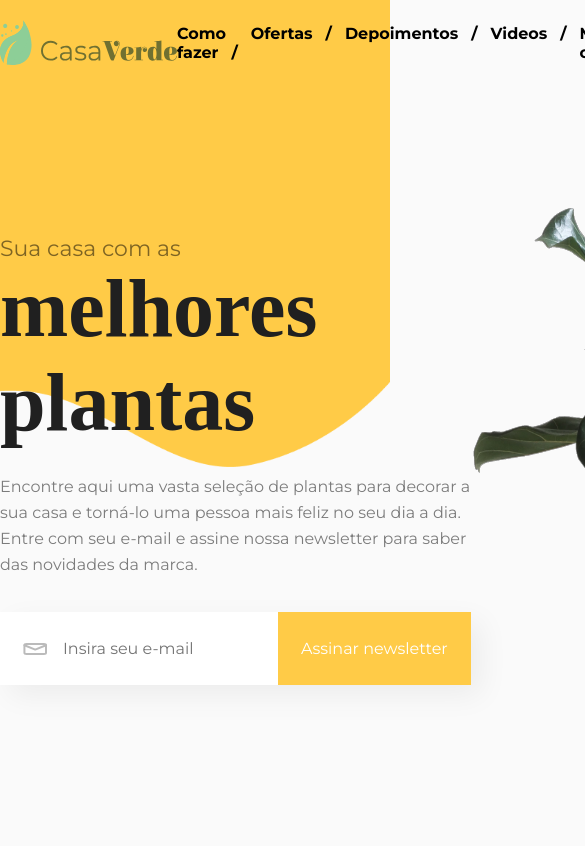
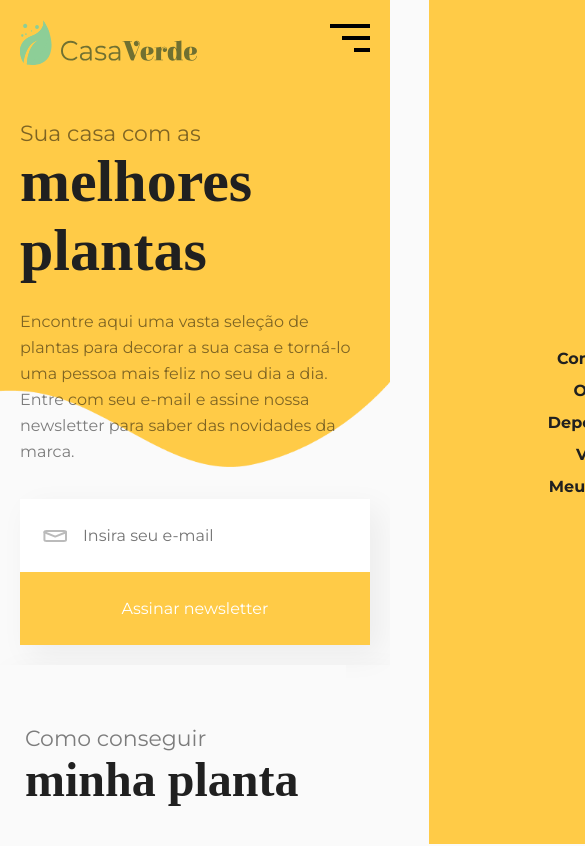
Before and after one commit to Artur906/casa-verde, a React (Vite) app: page / in a window 390 px wide. Shown: the top 846 px of the page, 585 px wide, since content can reach past the window. Built offline with nearby package versions, Linux system fonts and the light colour scheme; a web font is replaced by a local one.

Commit message:
responsive design

```diff
--- a/src/components/AssinaturaNewsletter/styled.jsx
+++ b/src/components/AssinaturaNewsletter/styled.jsx
@@ -6,6 +6,17 @@ export const Section = styled.section`
 
   aside {
     flex: 1;
+  }
+
+  @media screen and (max-width: 800px) {
+    aside {
+      display: none;
+    }
+
+    & {
+      display: block;
+      min-width: 100%;
+    }
   }
 `
 
@@ -19,11 +30,26 @@ export const Main = styled.main`
   }
 
   h1, p {
-    max-width: 49rem;
+    width: 49rem;
   }
 
   p{
     margin: 2.4rem 0 3.4rem 0;
     line-height: 2.6rem;
   }
+
+  @media screen and (max-width: 600px) {
+    p, h1 {
+      will-change: contents;
+      width: auto;
+    }
+
+    & {
+      padding: 2rem;
+      max-width: 100%;
+
+      margin: auto;
+      margin-top: 10rem;
+    }
+  }
 `
--- a/src/components/ComoFazer/styled.jsx
+++ b/src/components/ComoFazer/styled.jsx
@@ -45,4 +45,22 @@ export const Section = styled.section`
     margin-right: 1.6rem;
     border-radius: 5rem ;
   }
+
+  @media screen and (max-width: 800px) {
+    aside {
+      display: none;
+    }
+
+    article {
+      width: fit-content;
+    }
+
+    & {
+      display: block;
+      align-items: center;
+      width: 100vw;
+      margin: auto;
+    }
+
+  }
 `
--- a/src/components/EmailField/styled.jsx
+++ b/src/components/EmailField/styled.jsx
@@ -40,6 +40,13 @@ export const Email = styled.div`
   button:hover {
     filter: contrast(1.1);
   }
+
+  @media screen and (max-width: 600px){
+    & {
+      min-width: none;
+      flex-direction: column;
+    }
+  }
 `
 
 export const ErrorMessage = styled.p`
--- a/src/components/Menu/index.jsx
+++ b/src/components/Menu/index.jsx
@@ -1,20 +1,54 @@
+import { useEffect, useState } from 'react'
 import logo from '../../assets/icons/logo-casa-verde.svg'
 import { Header, Ul } from './styled'
 
 
 export default function Menu() {
+  const [windowWidth, setWindowWidth] = useState(0)
+  const [menuActive, setMenuActive] = useState(false)
+
+  useEffect(() => {
+    const handleResize = () => {
+      setWindowWidth(window.innerWidth);
+    };
+    window.addEventListener("resize", handleResize);
+
+    return () => window.removeEventListener("resize", handleResize);
+  }, []);
+
+  const handleToggleMenu = () => {
+    setMenuActive(state => !state)
+  }
+
   return (
     <Header>
       <img src={logo} alt="logo casa verde" />
       <nav>
-        <Ul>
-          <li>Como fazer</li>
-          <li>Ofertas</li>
-          <li>Depoimentos</li>
-          <li>Videos</li>
-          <li>Meu carrinho</li>
+        <Ul className={menuActive && windowWidth < 900 ? "actived-menu" : ""}>
+          <li><a href='#'>Como fazer</a></li>
+          <li><a href='#'>Ofertas</a></li>
+          <li><a href='#'>Depoimentos</a></li>
+          <li><a href='#'>Videos</a></li>
+          <li><a href='#'>Meu carrinho</a></li>
         </Ul>
       </nav>
+      {menuActive ? (
+        <button className='toggle-menu-button' onClick={handleToggleMenu}>
+          <svg viewBox="0 0 100 80" width="40" height="40">
+            <rect width="100" height="10"></rect>
+            <rect y="30" width="100" height="10"></rect>
+            <rect y="60" width="100" height="10"></rect>
+          </svg>
+        </button>
+      ) : (
+        <button className='toggle-menu-button' onClick={handleToggleMenu} >
+          <svg viewBox="0 0 100 80" width="40" height="40">
+            <rect width="100" height="10"></rect>
+            <rect y="30" x="30" width="70" height="10"></rect>
+            <rect y="60" x="60" width="40" height="10"></rect>
+          </svg>
+        </button>
+      )}
     </Header>
   )
 }
--- a/src/components/Menu/styled.jsx
+++ b/src/components/Menu/styled.jsx
@@ -4,7 +4,33 @@ export const Header = styled.header`
   display: flex;
   align-items: center;
   justify-content: space-between;
-  padding: 2rem 0;
+  padding: 2rem 2rem;
+
+  .toggle-menu-button {
+    display: none;
+  }
+
+  @media screen and (max-width: 900px){
+    & {
+      position: fixed;
+      top: 0;
+      z-index: 100;
+      background-color: var(--light-orange);
+      width: 100%;
+    }
+    .toggle-menu-button {
+      display: block;
+      z-index: 1000;
+      position: fixed;
+      top: 2rem;
+      right: 2rem;
+
+      background-color: transparent;
+      border: none;
+
+      transition: all .5s ease-in ;
+    }
+  }
 `
 
 export const Ul = styled.ul`
@@ -13,12 +39,44 @@ export const Ul = styled.ul`
   gap: 1.3rem;
   font-weight: bold;
 
-  li {
+  li, a {
+    text-decoration: none;
     font-size: 1.6rem;
+    color: var(--text-gray);
   }
 
   li:not(:last-child)::after{
     content: '/';
     margin-left: 1.3rem;
   }
+
+  @media screen and (max-width: 900px) {
+    & {
+      flex-direction: column;
+      position: fixed;
+      background-color: var(--light-orange);
+
+      padding: 3rem;
+      top: 0;
+      right: -100vw;
+      z-index: 100;
+
+      height: 100vh;
+      width: 90vw;
+
+      align-items: center;
+      justify-content: center;
+      transition: all 0.5s ease-in-out;
+    }
+
+    li::after{
+      display: none;
+    }
+
+    &.actived-menu {
+      transition: all 0.5s ease-in-out;
+      right: 0;
+    }
+
+  }
 `
--- a/src/components/Modal/styled.jsx
+++ b/src/components/Modal/styled.jsx
@@ -44,6 +44,12 @@ export const StyledModal = styled.div`
     max-width: 90%;
     font-weight: bold;
   }
+
+  @media screen and (max-width: 700px) {
+    & {
+      max-width: 90vw;
+    }
+  }
 `
 
 export const BlurBackground = styled.div`
--- a/src/components/Oferta/styled.jsx
+++ b/src/components/Oferta/styled.jsx
@@ -43,4 +43,10 @@ export const OfertaStyled = styled.div`
     color: var(--light-orange);
     cursor: pointer;
   }
+
+  @media screen and (max-width: 500px) {
+    & {
+      width: fit-content;
+    }
+  }
 `
--- a/src/components/Ofertas/styled.jsx
+++ b/src/components/Ofertas/styled.jsx
@@ -10,4 +10,5 @@ export const OfertasElements = styled.div`
   flex-wrap: wrap;
   width: 100%;
   gap: 3.1rem;
+  justify-content: center;
 `
--- a/src/components/Title/styled.jsx
+++ b/src/components/Title/styled.jsx
@@ -17,6 +17,12 @@ export const ComposeTitle = styled.div`
   h3 {
     font-size: 3.2rem;
   }
+
+  @media screen and (max-width: 600px){
+    h1{
+      font-size: 6rem;
+    }
+  }
 `
 
 export const Span = styled.span`
```
